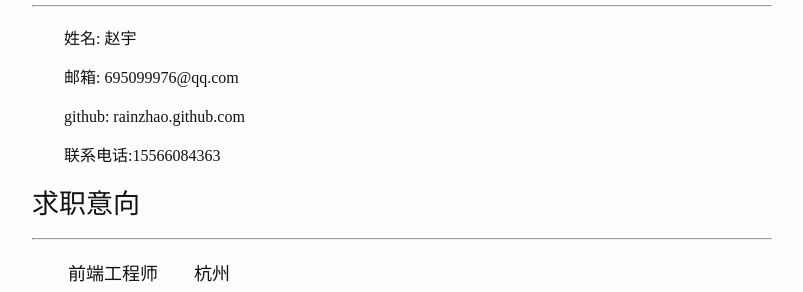
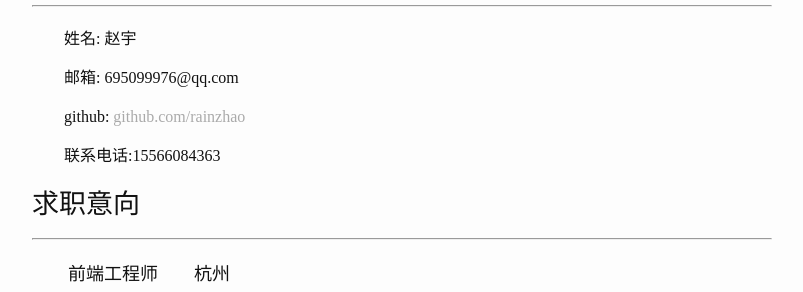
Before and after one commit to rainzhao/rainzhao.github.io.old, a Jekyll site: the page built from about.md, in a window 1280 px wide. Shown: the part 401-693 px from the top of the page, without its empty margins (238-1041 px from the left). Built offline with Jekyll 4.4.1, drawn with Linux system fonts in a browser that asks for light colours; nearby versions of some CDN libraries; part of the change alters nothing that is shown.

```diff
--- a/about.md
+++ b/about.md
@@ -13,7 +13,7 @@ permalink: /about/
   <div class="mes common">
     <p>姓名: 赵宇</p>
     <p>邮箱: 695099976@qq.com</p>
-    <p>github: rainzhao.github.com</p>
+    <p>github: <a href="github.com/rainzhao">github.com/rainzhao</a></p>
     <p>联系电话:15566084363</p>
   </div>
 </div>
```
